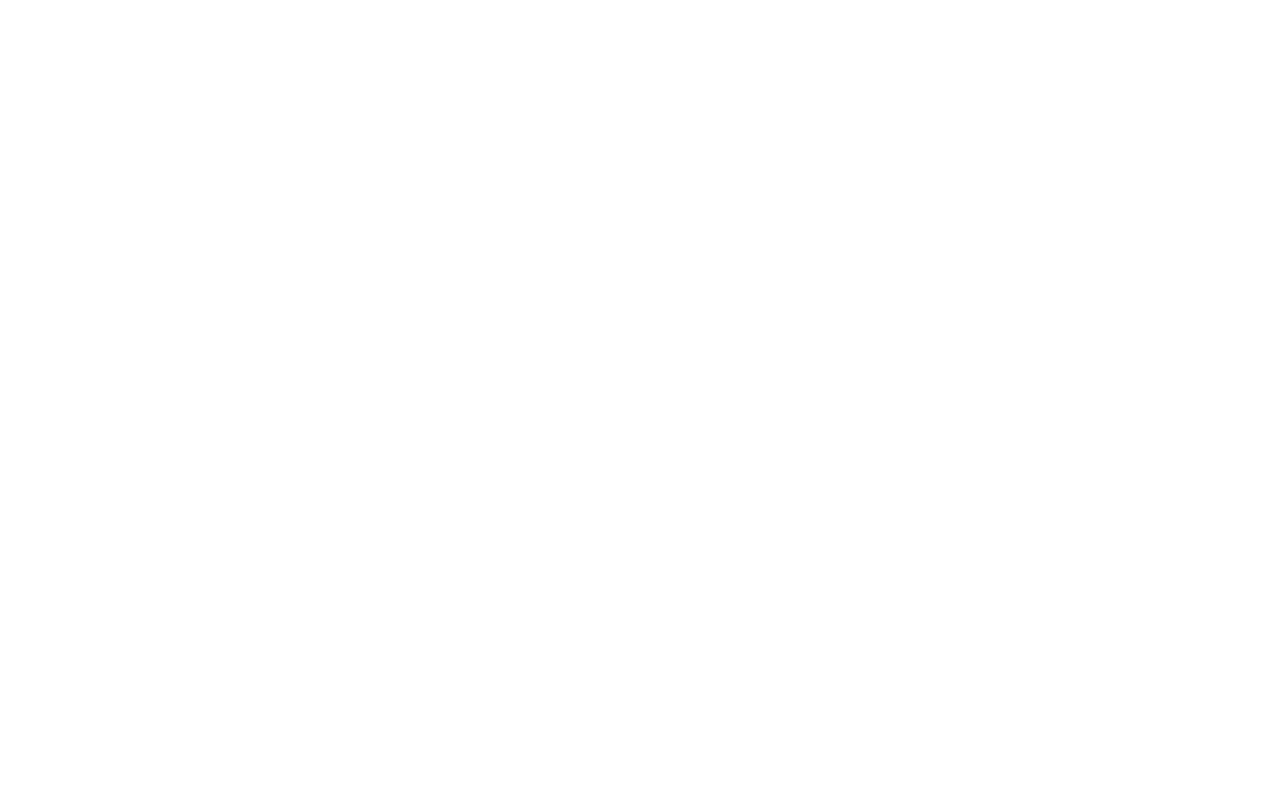
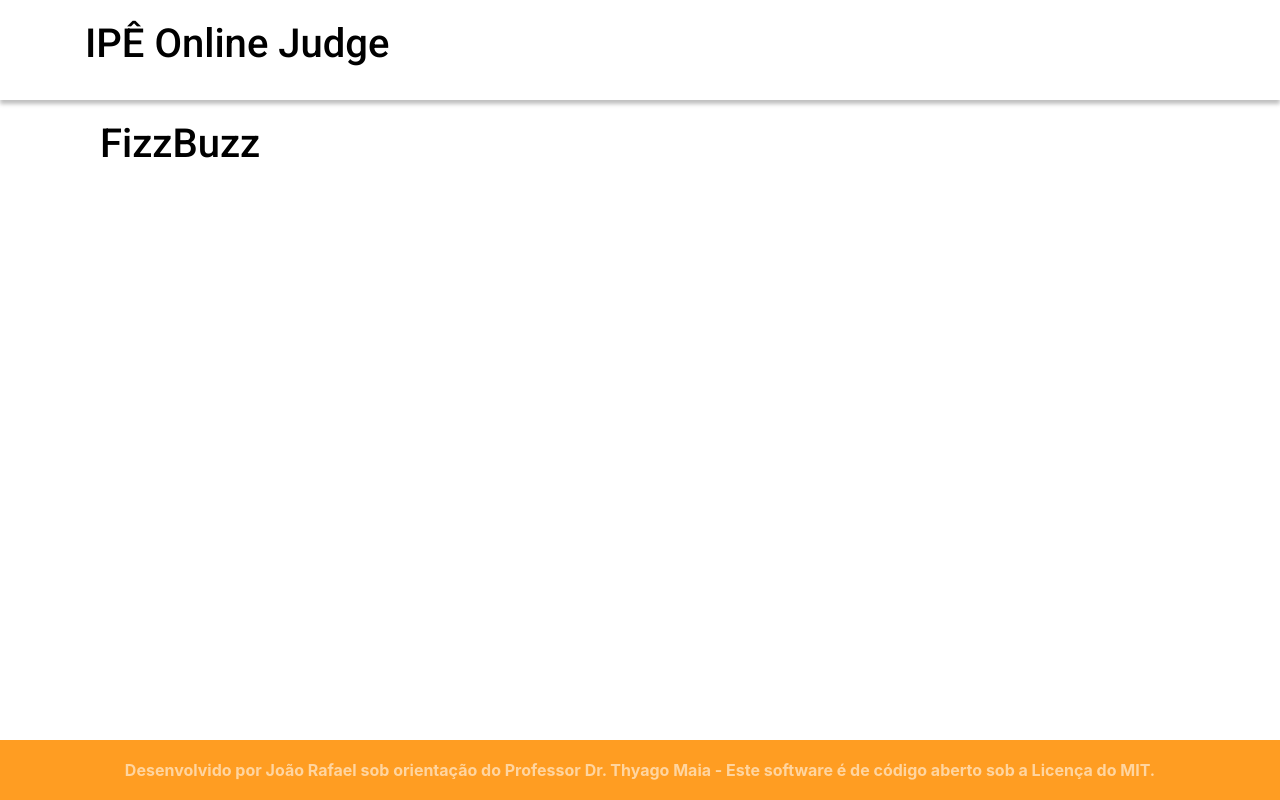
Before and after one commit to joao-rafael/ipeoj, a React (Vite) app: page /question in a window 1280 px wide. Built offline with nearby package versions, Linux system fonts and the light colour scheme.

Commit message:
feat: added question

```diff
--- a/package.json
+++ b/package.json
@@ -19,6 +19,8 @@
     "lint": "eslint \"src/**/*.{js, jsx}\" --quiet"
   },
   "devDependencies": {
+    "@mdx-js/parcel-plugin-mdx": "^1.6.18",
+    "@mdx-js/react": "^2.0.0-next.8",
     "babel-core": "^6.26.3",
     "babel-preset-env": "^1.7.0",
     "babel-preset-react": "^6.24.1",
--- a/src/App.js
+++ b/src/App.js
@@ -1,6 +1,7 @@
 import React from "react";
 import Home from './pages/Home';
 import Dashboard from './pages/Dashboard';
+import Question from './pages/Question';
 import { BrowserRouter, Switch, Route } from 'react-router-dom';
 
 import './style/index.scss';
@@ -12,6 +13,7 @@
             <Switch>
                 <Route path="/" exact={true} component={Home} />
                 <Route path="/dashboard" component={Dashboard} />
+                <Route path="/question" component={Question} />
             </Switch>
         </ BrowserRouter>
     );
--- /dev/null
+++ b/src/content/questions/Question-1.mdx
@@ -0,0 +1,3 @@
+<section>
+    # FizzBuzz
+</section>
--- /dev/null
+++ b/src/layouts/QuestionLayout.js
@@ -0,0 +1,26 @@
+import React from 'react';
+import Header from '../components/Header';
+import Footer from '../components/Footer';
+import { Container, Row, Col } from 'react-bootstrap';
+
+const Question = ({ children }) => {
+    return (
+        <div>
+            <Header/>
+            <main>
+                <Container>
+                    <Row>
+                        <Col>
+                            {children}
+                        </Col>
+                    </Row>
+                </Container>
+
+
+            </main>
+            <Footer/>
+        </div>
+    );
+}
+
+export default Question;
--- /dev/null
+++ b/src/pages/Question.js
@@ -0,0 +1,29 @@
+import React from 'react';
+import QuestionLayout from '../layouts/QuestionLayout';
+import { Container, Row, Col } from 'react-bootstrap';
+//import Question1 from './../content/questions/Question-1.mdx';
+
+const Home = () => {
+    return (
+        <QuestionLayout>
+
+            <section className='section -home'>
+                <Container>
+                    <Row>
+                        <Col lg={12} className='s-col'>
+                           <h1 className='title -question'>
+                               FizzBuzz
+                           </h1>
+                           <p>
+
+                           </p>
+                        </Col>
+                    </Row>
+                </Container>
+            </section>
+
+        </QuestionLayout>
+    );
+}
+
+export default Home;
```
Also changed, not shown: src/content/exams/ExampleExam.mdx (added), 2 other files (tests, documents, lock files or other folders).
